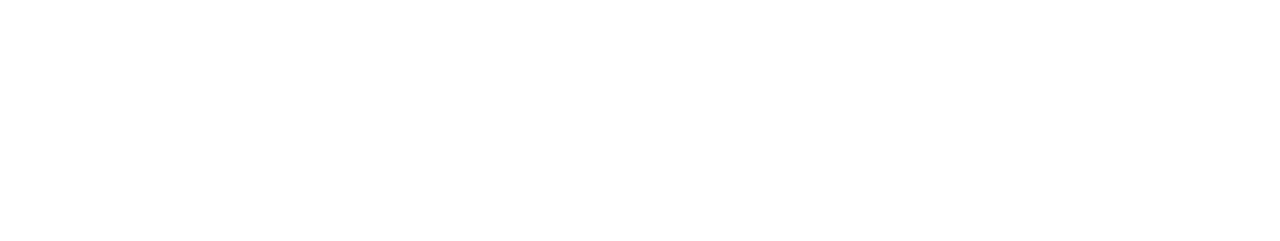
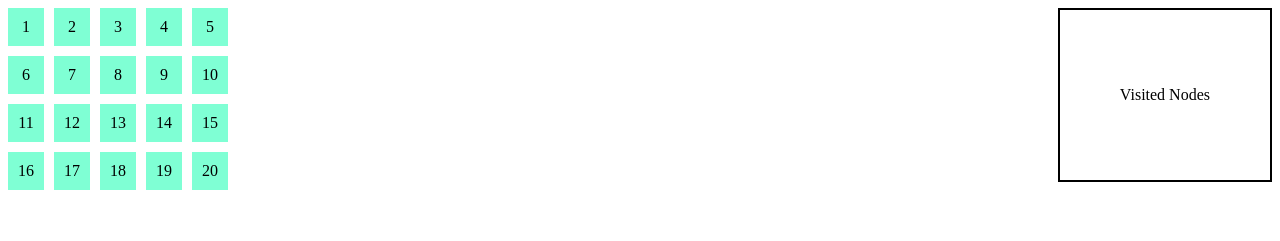
Before and after one commit to el3ctric-mol3cul4r/pathfinderProtocol, a plain HTML site: page index.html in a window 1280 px wide. Drawn offline with Linux system fonts and the light colour scheme.

Commit message:
started grid

```diff
--- a/index.html
+++ b/index.html
@@ -5,8 +5,33 @@
     <meta name="viewport" content="width=device-width, initial-scale=1.0">
     <title>Pathfinder</title>
     <script src="script.js"></script>
+    <link rel="stylesheet" href="style.css">
 </head>
 <body>
-
+    <div class="grid-container">
+        <div class="grid-item">1</div>
+        <div class="grid-item">2</div>
+        <div class="grid-item">3</div>
+        <div class="grid-item">4</div>
+        <div class="grid-item">5</div>
+        <div class="grid-item">6</div>
+        <div class="grid-item">7</div>
+        <div class="grid-item">8</div>
+        <div class="grid-item">9</div>
+        <div class="grid-item">10</div>
+        <div class="grid-item">11</div>
+        <div class="grid-item">12</div>
+        <div class="grid-item">13</div>
+        <div class="grid-item">14</div>
+        <div class="grid-item">15</div>
+        <div class="grid-item">16</div>
+        <div class="grid-item">17</div>
+        <div class="grid-item">18</div>
+        <div class="grid-item">19</div>
+        <div class="grid-item">20</div>
+    </div>
+    <div id="nodes">
+        <p id="list">Visited Nodes</p>
+    </div>
 </body>
 </html>
--- a/style.css
+++ b/style.css
@@ -0,0 +1,23 @@
+.grid-container {
+display: grid;
+grid-template-columns: repeat(5, 1fr);
+grid-template-rows: repeat(5, 1fr);
+grid-column-gap: 10px;
+grid-row-gap: 10px;
+float: left;
+}
+
+.grid-item {
+    background-color: aquamarine;
+    border-color: black;
+    border-width: 2px;
+    padding: 10px;
+    text-align: center;
+}
+
+#nodes {
+    border: 2px solid black;
+    margin-left: 20px;
+    float: right;
+    padding: 60px;
+}
```
